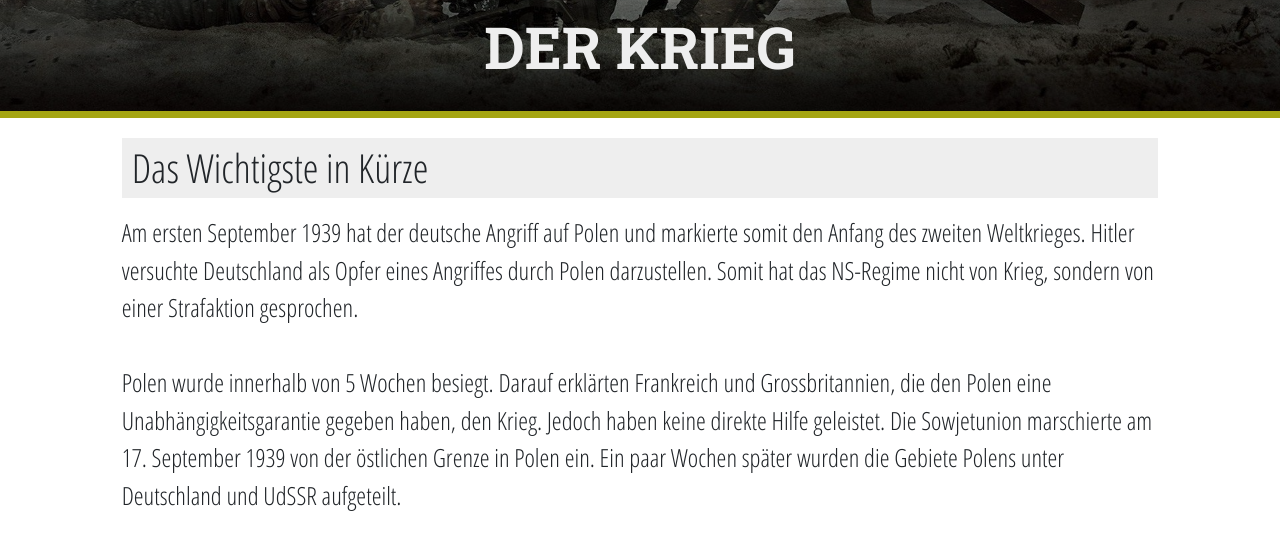
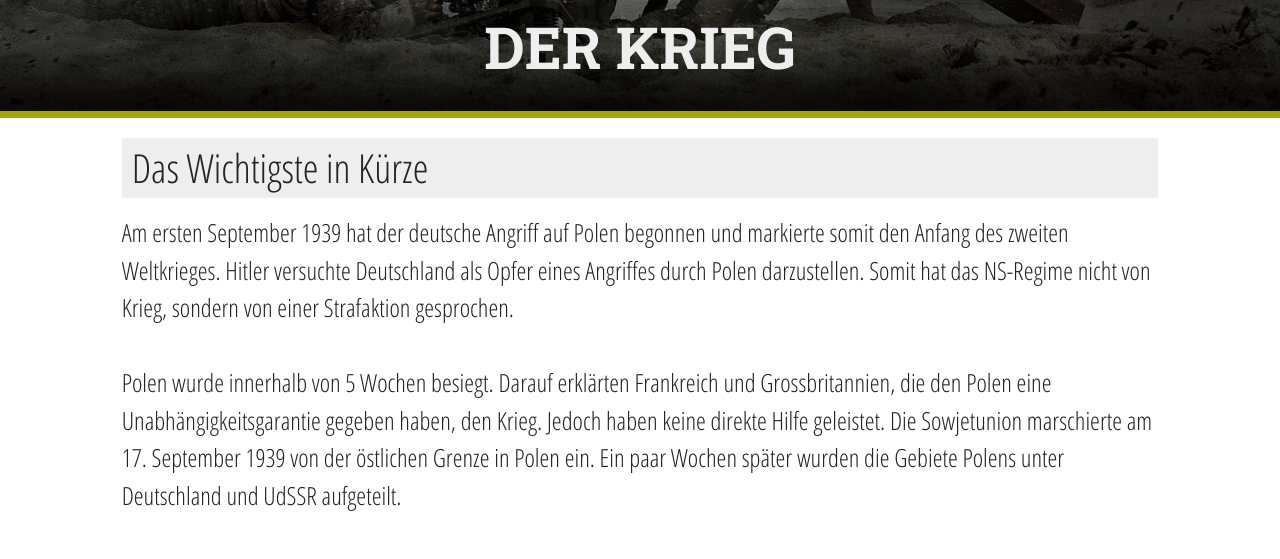
Before and after one commit to zweiterweltkrieg/zweiterweltkrieg.github.io, a plain HTML site: page index.html in a window 1280 px wide. Shown: the part 631-1190 px from the top of the page. Drawn offline with nearby package versions, Linux system fonts and the light colour scheme.

Commit message:
Update index.html

```diff
--- a/index.html
+++ b/index.html
@@ -51,7 +51,7 @@
         <p class="titel">Das Wichtigste in Kürze</p>
 
         <div class="post">
-            Am ersten September 1939 hat der deutsche Angriff auf Polen und markierte somit den Anfang des zweiten Weltkrieges.
+            Am ersten September 1939 hat der deutsche Angriff auf Polen begonnen und markierte somit den Anfang des zweiten Weltkrieges.
             Hitler versuchte Deutschland als Opfer eines Angriffes durch Polen darzustellen. Somit hat das NS-Regime nicht von Krieg, sondern von einer Strafaktion gesprochen. <br> <br>
             Polen wurde innerhalb von 5 Wochen besiegt. Darauf erklärten Frankreich und Grossbritannien, die den Polen eine Unabhängigkeitsgarantie gegeben haben, den Krieg. Jedoch haben keine direkte Hilfe geleistet.
             Die Sowjetunion marschierte am 17. September 1939 von der östlichen Grenze in Polen ein. Ein paar Wochen später wurden die Gebiete Polens unter Deutschland und UdSSR aufgeteilt. <br> <br>
```
